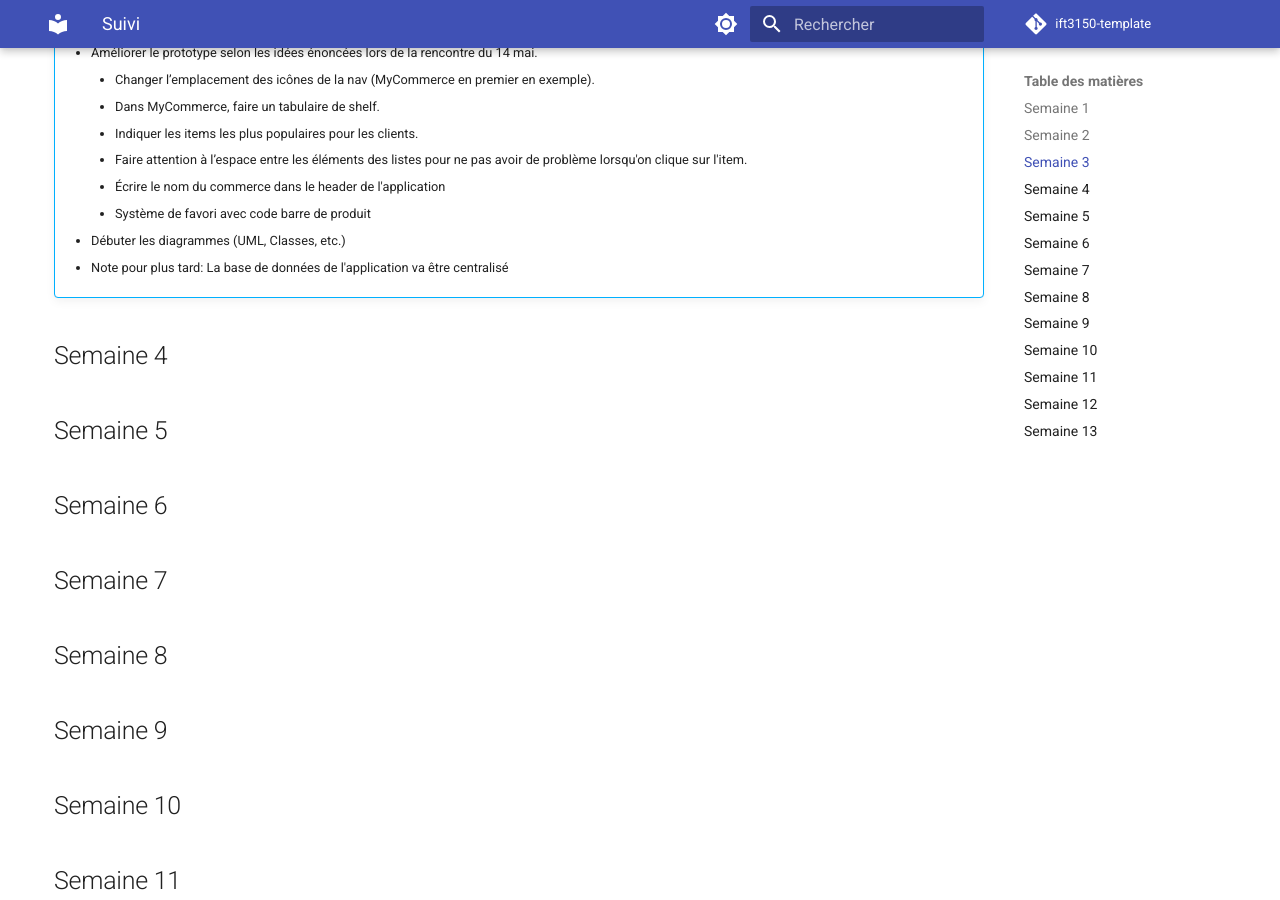
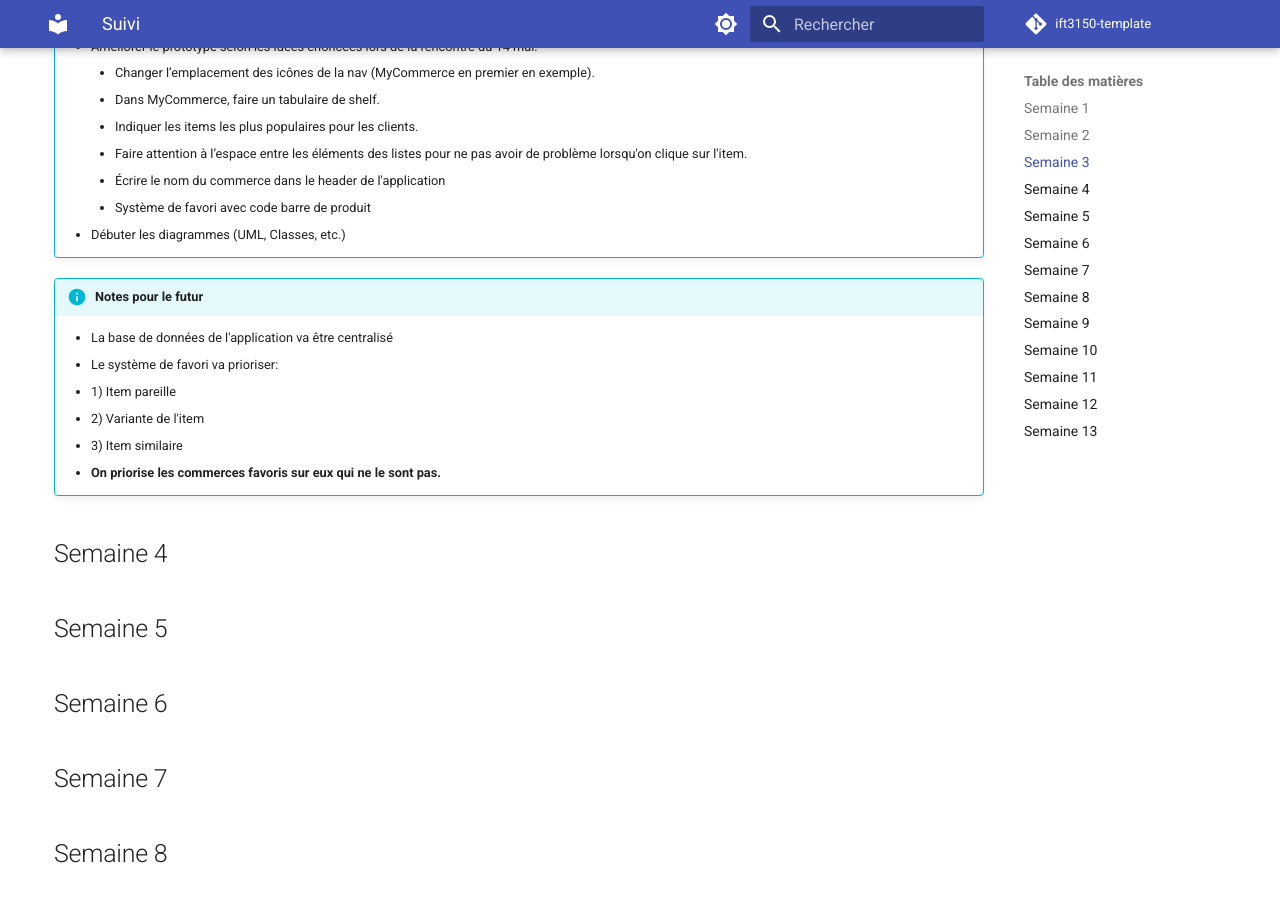
Before and after one commit to protolabo/dime, an MkDocs documentation site: the page built from docs/suivi.md, in a window 1280 px wide and 900 px high, scrolled down 1382 px. Built offline with MkDocs 1.6.1 and Material for MkDocs 9.7.7, drawn with Linux system fonts in a browser that asks for light colours; comment, search, counter and statistics services are not loaded.

Commit message:
Note pour futur semaine 3

```diff
--- a/docs/suivi.md
+++ b/docs/suivi.md
@@ -73,12 +73,15 @@
          - Faire attention à l’espace entre les éléments des listes pour ne pas avoir de problème lorsqu'on clique sur l'item.
          - Écrire le nom du commerce dans le header de l'application
          - Système de favori avec code barre de produit
+      - Débuter les diagrammes (UML, Classes, etc.)
 
-    - Débuter les diagrammes (UML, Classes, etc.)
-
-    - Note pour plus tard: La base de données de l'application va être centralisé
-
-
+!!! info "Notes pour le futur"
+    - La base de données de l'application va être centralisé
+    - Le système de favori va prioriser:
+    - 1) Item pareille
+    - 2) Variante de l'item
+    - 3) Item similaire
+    - **On priorise les commerces favoris sur eux qui ne le sont pas.**
 
 
 
```
